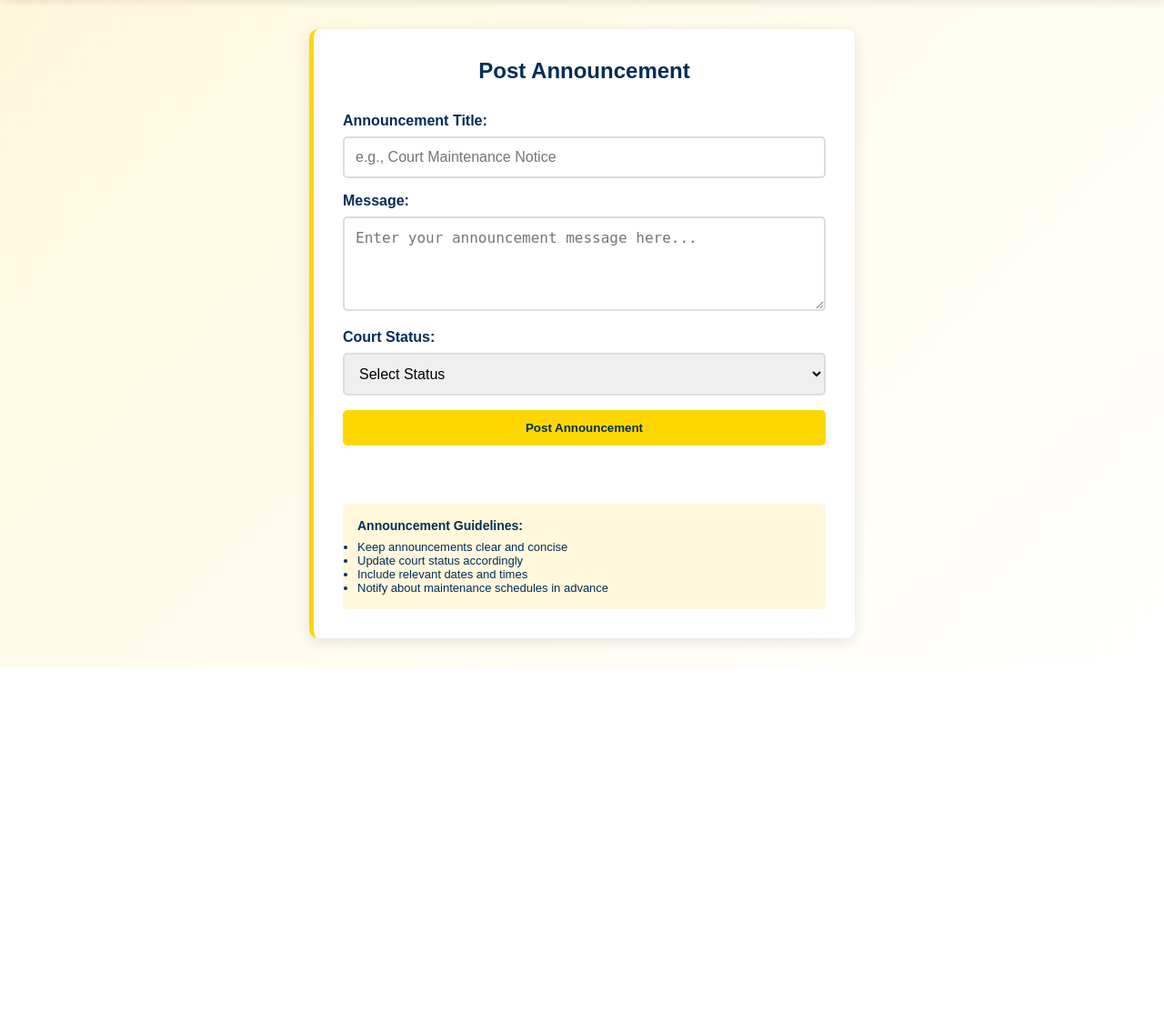
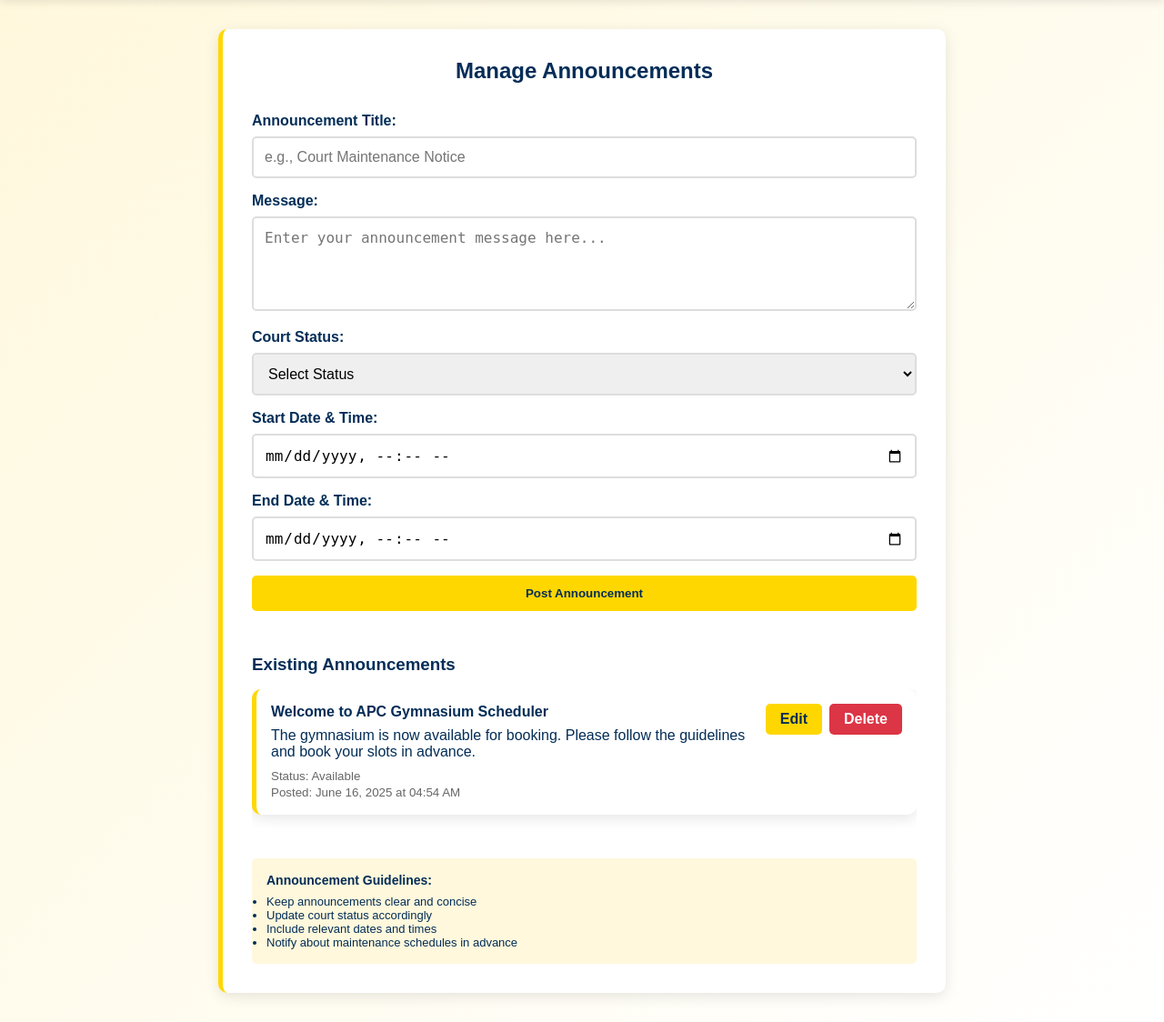
Before and after one commit to crux091/rams-court, a Flask app: page /manage_announcements in a window 1280 px wide. Shown: the part 66-1190 px from the top of the page at 91% size. Before the commit the page ends 800 px from the top, so only its background shows below. Run offline with Flask 3, Linux system fonts and the light colour scheme; a user stored in the database is signed in; data comes from the database, SQL or seed files in the repository.

Commit message:
added editable, time durationm time posted in annoucement

```diff
--- a/app.py
+++ b/app.py
@@ -81,10 +81,22 @@ def init_database():
             title VARCHAR(255) NOT NULL,
             message TEXT NOT NULL,
             status ENUM('available', 'maintenance', 'closed') NOT NULL,
-            created_at TIMESTAMP DEFAULT CURRENT_TIMESTAMP
+            created_at TIMESTAMP DEFAULT CURRENT_TIMESTAMP,
+            updated_at TIMESTAMP DEFAULT CURRENT_TIMESTAMP ON UPDATE CURRENT_TIMESTAMP
         )
     ''')
 
+    # Ensure start_at column exists
+    try:
+        cursor.execute("ALTER TABLE announcements ADD COLUMN start_at DATETIME DEFAULT CURRENT_TIMESTAMP")
+    except Exception:
+        pass  # Ignore if already exists
+
+    # Ensure end_at column exists
+    try:
+        cursor.execute("ALTER TABLE announcements ADD COLUMN end_at DATETIME")
+    except Exception:
+        pass  # Ignore if already exists
 
     conn.commit()
     cursor.close()
@@ -170,10 +182,10 @@ def student_dashboard():
     if 'user_id' not in session or session['user_type'] != 'student':
         return redirect(url_for('login'))
 
-    # Get announcements
+    # Get current valid announcement
     conn = get_db_connection()
     cursor = conn.cursor()
-    cursor.execute('SELECT * FROM announcements ORDER BY created_at DESC LIMIT 1')
+    cursor.execute('SELECT * FROM announcements WHERE start_at <= NOW() AND (end_at IS NULL OR end_at >= NOW()) ORDER BY created_at DESC LIMIT 1')
     announcement = cursor.fetchone()
     cursor.close()
     conn.close()
@@ -371,25 +383,86 @@ def manage_announcements():
     if 'user_id' not in session or session['user_type'] != 'admin':
         return redirect(url_for('login'))
 
+    conn = get_db_connection()
+    cursor = conn.cursor()
+
     if request.method == 'POST':
         title = request.form['title']
         message = request.form['message']
         status = request.form['status']
+        start_at = request.form['start_at']
+        end_at = request.form['end_at']
 
-        conn = get_db_connection()
-        cursor = conn.cursor()
         cursor.execute('''
-            INSERT INTO announcements (title, message, status)
-            VALUES (%s, %s, %s)
-        ''', (title, message, status))
+            INSERT INTO announcements (title, message, status, start_at, end_at)
+            VALUES (%s, %s, %s, %s, %s)
+        ''', (title, message, status, start_at, end_at))
+        conn.commit()
+
+        flash('Announcement posted successfully!')
+        return redirect(url_for('manage_announcements'))
+
+    # Get all announcements for display
+    cursor.execute('SELECT * FROM announcements ORDER BY created_at DESC')
+    announcements = cursor.fetchall()
+    cursor.close()
+    conn.close()
+
+    return render_template('manage_announcements.html', announcements=announcements)
+
+@app.route('/edit_announcement/<int:announcement_id>', methods=['GET', 'POST'])
+def edit_announcement(announcement_id):
+    if 'user_id' not in session or session['user_type'] != 'admin':
+        return redirect(url_for('login'))
+
+    conn = get_db_connection()
+    cursor = conn.cursor()
+
+    if request.method == 'POST':
+        title = request.form['title']
+        message = request.form['message']
+        status = request.form['status']
+        start_at = request.form['start_at']
+        end_at = request.form['end_at']
+
+        cursor.execute('''
+            UPDATE announcements
+            SET title = %s, message = %s, status = %s, updated_at = CURRENT_TIMESTAMP, start_at = %s, end_at = %s
+            WHERE id = %s
+        ''', (title, message, status, start_at, end_at, announcement_id))
         conn.commit()
         cursor.close()
         conn.close()
 
-        flash('Announcement posted successfully!')
-        return redirect(url_for('admin_dashboard'))
+        flash('Announcement updated successfully!')
+        return redirect(url_for('manage_announcements'))
 
-    return render_template('manage_announcements.html')
+    # Get the announcement to edit
+    cursor.execute('SELECT * FROM announcements WHERE id = %s', (announcement_id,))
+    announcement = cursor.fetchone()
+    cursor.close()
+    conn.close()
+
+    if not announcement:
+        flash('Announcement not found!')
+        return redirect(url_for('manage_announcements'))
+
+    return render_template('edit_announcement.html', announcement=announcement)
+
+@app.route('/delete_announcement/<int:announcement_id>')
+def delete_announcement(announcement_id):
+    if 'user_id' not in session or session['user_type'] != 'admin':
+        return redirect(url_for('login'))
+
+    conn = get_db_connection()
+    cursor = conn.cursor()
+    cursor.execute('DELETE FROM announcements WHERE id = %s', (announcement_id,))
+    conn.commit()
+    cursor.close()
+    conn.close()
+
+    flash('Announcement deleted successfully!')
+    return redirect(url_for('manage_announcements'))
 
 @app.route('/logout')
 def logout():
--- a/templates/manage_announcements.html
+++ b/templates/manage_announcements.html
@@ -3,9 +3,9 @@
 {% block title %}Manage Announcements - Rams Court{% endblock %}
 
 {% block content %}
-<div class="card" style="max-width: 600px; margin: 2rem auto;">
+<div class="card" style="max-width: 800px; margin: 2rem auto;">
     <h2 style="text-align: center; color: var(--apc-dark-blue); margin-bottom: 2rem;">
-        Post Announcement
+        Manage Announcements
     </h2>
 
     <form method="POST">
@@ -32,14 +32,56 @@
             </select>
         </div>
 
+        <div class="form-group">
+            <label for="start_at">Start Date & Time:</label>
+            <input type="datetime-local" id="start_at" name="start_at" required>
+        </div>
+
+        <div class="form-group">
+            <label for="end_at">End Date & Time:</label>
+            <input type="datetime-local" id="end_at" name="end_at" required>
+        </div>
+
         <button type="submit" class="btn" style="width: 100%;">Post Announcement</button>
     </form>
 
-    <div style="margin-top: 4rem; padding: 1rem; background: var(--apc-light-gold); border-radius: 5px; font-size: 13px;">
-        <h4 style="color: var(--apc-dark-blue); font-size: 14px; margin-bottom: 0.2cm;">Announcement Guidelines: </style></h4>
+    {% if announcements %}
+    <div style="margin-top: 3rem;">
+        <h3 style="color: var(--apc-dark-blue); margin-bottom: 1rem;">Existing Announcements</h3>
+        <div style="max-height: 400px; overflow-y: auto;">
+            {% for announcement in announcements %}
+            <div class="card" style="margin-bottom: 1rem; padding: 1rem;">
+                <div style="display: flex; justify-content: space-between; align-items: start;">
+                    <div>
+                        <h4 style="color: var(--apc-dark-blue); margin-bottom: 0.5rem;">{{ announcement[1] }}</h4>
+                        <p style="margin-bottom: 0.5rem;">{{ announcement[2] }}</p>
+                        <small style="color: #666;">Status: {{ announcement[3]|title }}</small>
+                        <br>
+                        <small style="color: #666;">Posted: {{ announcement[4].strftime('%B %d, %Y at %I:%M %p') }}</small>
+                        {% if announcement[5] and announcement[5] != announcement[4] %}
+                        <br>
+                        <small style="color: #666;">Last Updated: {{ announcement[5].strftime('%B %d, %Y at %I:%M %p') }}</small>
+                        {% endif %}
+                    </div>
+                    <div style="display: flex; gap: 0.5rem;">
+                        <a href="{{ url_for('edit_announcement', announcement_id=announcement[0]) }}"
+                           class="btn" style="padding: 0.5rem 1rem;">Edit</a>
+                        <a href="{{ url_for('delete_announcement', announcement_id=announcement[0]) }}"
+                           class="btn btn-danger"
+                           onclick="return confirm('Are you sure you want to delete this announcement?')"
+                           style="padding: 0.5rem 1rem;">Delete</a>
+                    </div>
+                </div>
+            </div>
+            {% endfor %}
+        </div>
+    </div>
+    {% endif %}
 
+    <div style="margin-top: 2rem; padding: 1rem; background: var(--apc-light-gold); border-radius: 5px; font-size: 13px;">
+        <h4 style="color: var(--apc-dark-blue); font-size: 14px; margin-bottom: 0.2cm;">Announcement Guidelines:</h4>
         <ul>
-            <li>Keep announcements clear and concise </li>
+            <li>Keep announcements clear and concise</li>
             <li>Update court status accordingly</li>
             <li>Include relevant dates and times</li>
             <li>Notify about maintenance schedules in advance</li>
--- a/templates/student_dashboard.html
+++ b/templates/student_dashboard.html
@@ -13,6 +13,12 @@
     <h3>{{ announcement[1] }}</h3>
     <p>{{ announcement[2] }}</p>
     <small>Court Status: {{ announcement[3]|title }}</small>
+    <br>
+    <small>Posted: {{ announcement[4].strftime('%B %d, %Y at %I:%M %p') }}</small>
+    {% if announcement[5] and announcement[5] != announcement[4] %}
+    <br>
+    <small>Last Updated: {{ announcement[5].strftime('%B %d, %Y at %I:%M %p') }}</small>
+    {% endif %}
 </div>
 {% endif %}
 
```
Also changed, not shown: templates/edit_announcement.html (added, +52 -0 lines).
